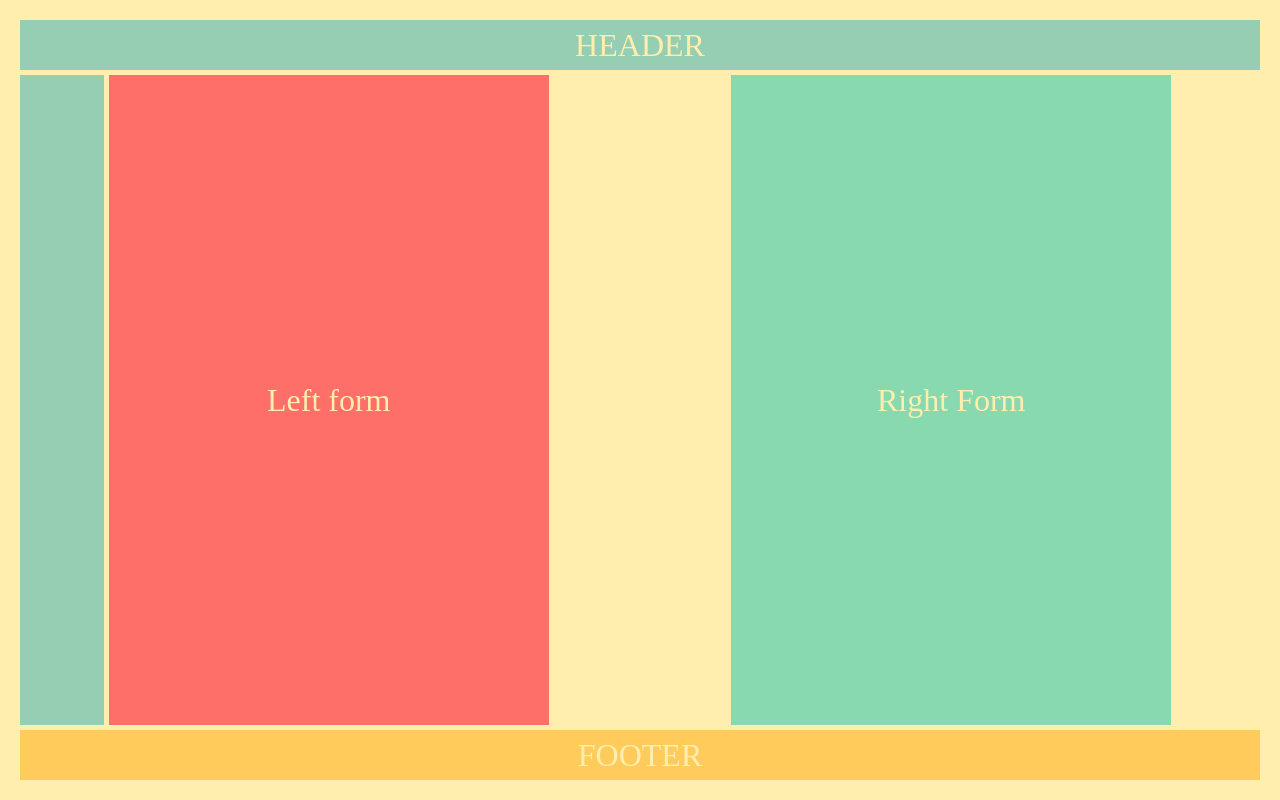
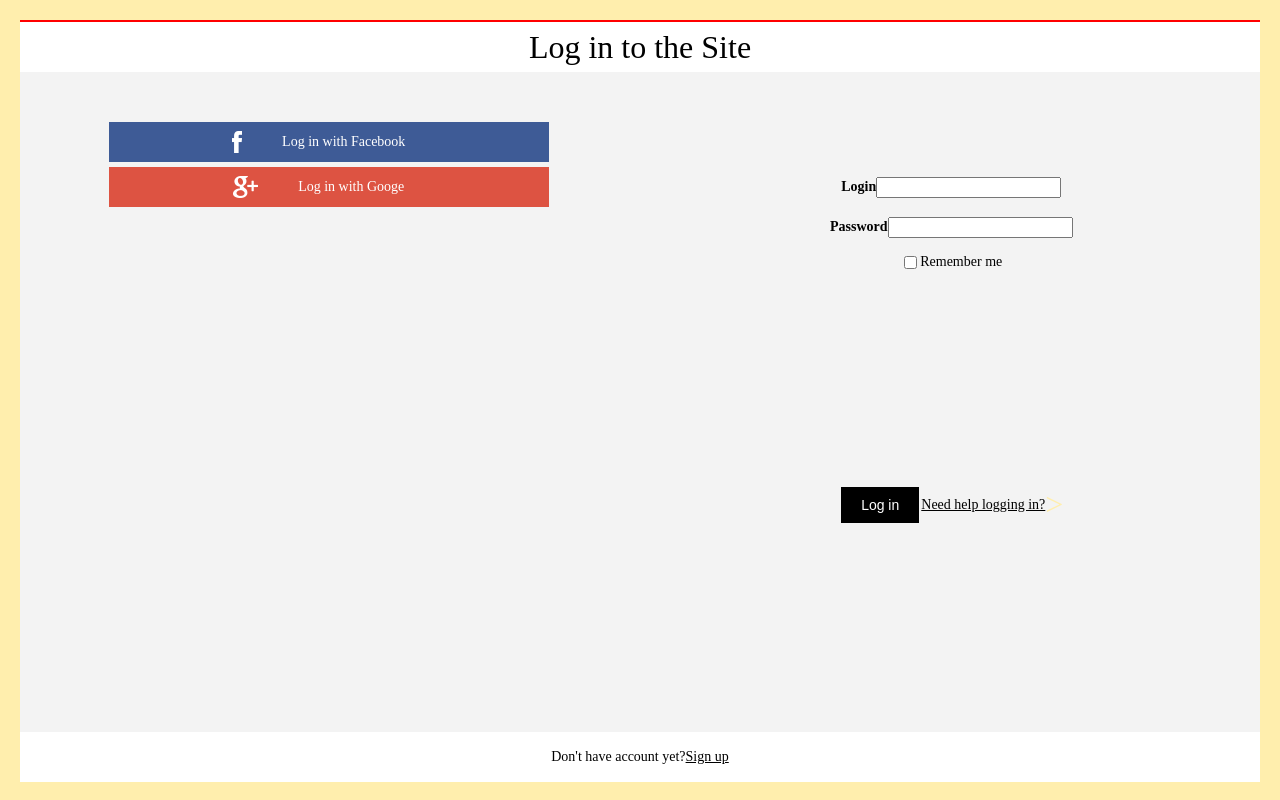
Before and after one commit to V1taliy/login-form, a plain HTML site: page index.html in a window 1280 px wide. Drawn offline with Linux system fonts and the light colour scheme.

Commit message:
main form

```diff
--- a/index.html
+++ b/index.html
@@ -10,10 +10,28 @@
 </head>
 <body>
         <div class="modal">
-                <div class="header">HEADER</div>
-                <div class="login-buttons">Left form</div>
-                <div class="login-input">Right Form</div>
-                <div class="footer">FOOTER</div>
-        <div>
+                <div class="header">Log in to the Site</div>
+                <div class="facebook"><img src="fb_icon.png">Log in with Facebook</div>
+                <div class="google"><img src="gl_icon.png">Log in with Googe</div>
+                <div class="login">
+                <label for="uname"><b>Login</b></label>
+                <input type="text" placeholder="" name="uname" required>
+        </div>
+        <div class="password">
+                        <label for="psw"><b>Password</b></label>
+                        <input type="password" placeholder="" name="psw" required>
+                </div>
+                <div class="check">
+                <input type="checkbox" name="vehicle1" value="Bike"> Remember me<br>
+
+                </div>
+                <div class="btn">
+                                <button class="button">Log in</button>
+                                <u>Need help logging in?</u>>
+        </div>
+
+                <div class="footer">Don't have account yet? <u>Sign up</u></div>
+
+        </div>
 </body>
 </html>
--- a/style.css
+++ b/style.css
@@ -3,10 +3,17 @@
     display: grid;
     grid-gap: 5px;
     grid-template-columns: repeat(14, 1fr);
-    grid-template-rows: 50px auto 50px;
+    grid-template-rows: 50px 40px 40px 40px 30px 30px  auto 50px;
+    border-top: 2px solid red;
+    background-color: #f3f3f3;
     grid-template-areas:
         "h h h h h h h h h h h h h h"
+        ". . . . . . . . . . . . . ."
+        ". fb fb fb fb fb . . . . . . . . "
         ". l l l l l . . r r r r r ."
+        ". . . . . . . . p p p p p ."
+        ". . . . . . . . c c c c c ."
+        ". . . . . . . . b b b b b ."
         "f f f f f f f f f f f f f f";
 }
 
@@ -26,41 +33,95 @@ html, body {
             margin: 0px;
           }
 
-          .modal > div:nth-child(1n) {
-            background-color: #96ceb4;
+          .modal .header {
+            background-color: white;
+            color: black;
           }
+          .modal .facebook {
+            background-color: #3e5b96;
+            color: white;
+            padding-right: 20px;
+            font-size: 14px;
+          }
+          .modal img{
+           margin-right: 40px;
+          }
+          .modal .google {
+            background-color: #dd5342;
+            color: white;
+            padding-right: 20px;
+            font-size: 14px;
+          }
+          .modal .login {
+            color: black;
+            font-size: 14px;
+            }
+            .modal .password {
+              color: black;
+              font-size: 14px;
+              }
+              .modal .check {
+                font-size: 14px;
+                color: black;
+                }
 
-          .modal > div:nth-child(3n) {
-            background-color: #88d8b0;
-          }
+                .button-fb {
+                  background-color: #3e5b96;
+                }
+                .button-gl {
+                  background-color: #dd5342;
+                }
 
-          .modal > div:nth-child(2n) {
-            background-color: #ff6f69;
-          }
+                .button {
+                  background-color:black;
+                  border: none;
+                  color: white;
+                  padding: 10px 20px;
+                  text-align: center;
+                  text-decoration: none;
+                  display: inline-block;
+                  font-size: 14px;
+                  margin: 4px 2px;
+                  cursor: pointer;
 
-          .modal > div:nth-child(4n) {
-            background-color: #ffcc5c;
-          }
+              }
+
+              .btn u {
+                font-size: 14px;
+                color: black;
+              }
+              .modal .footer {
+                color: black;
+                background-color: white;
+                font-size: 14px;
+                }
 
 
 .header {
     grid-area: h;
+    grid-row-start: 3px solid red;
 }
 
-.login-buttons {
+.google{
     grid-area: l;
+}
+.facebook {
+  grid-area: fb;
+ }
+.login{
+    grid-area: r;
+}
 
+.password{
+  grid-area: p;
 }
-.login-input {
-    grid-area: r;
+.check {
+  grid-area: c;
+}
+.btn {
+  grid-area: b;
+}
 
-}
-.password-input {
-
-}
-.login {
-
-}
 .footer {
     grid-area: f;
 }
```
Also changed, not shown: fb_icon.png (added), gl_icon.png (added).
